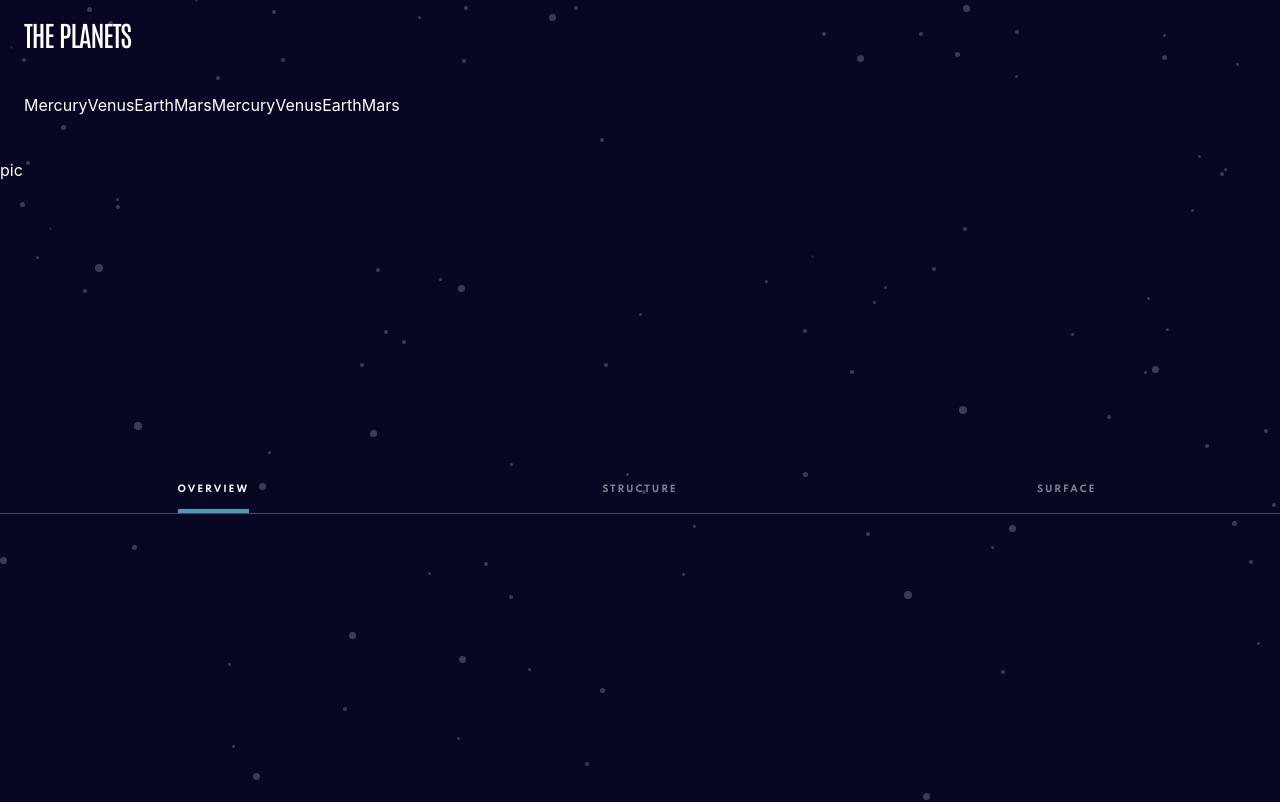
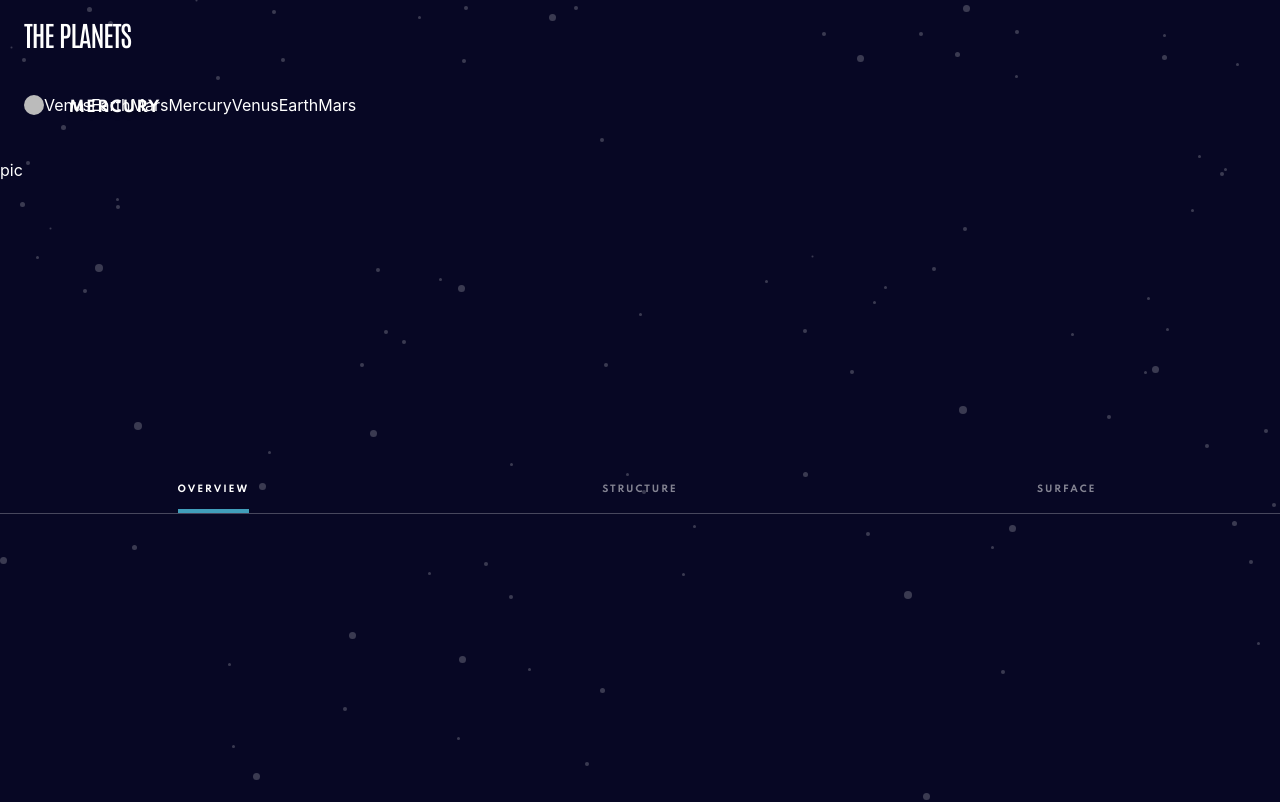
Before and after one commit to HawiCaesar/planets-site, a React (Create React App) app in the folder final-code/: page / in a window 1280 px wide. Shown: the top 802 px of the page. Built offline with nearby package versions, Linux system fonts and the light colour scheme.

Commit message:
planet menu css changes

```diff
--- a/final-code/src/App.css
+++ b/final-code/src/App.css
@@ -39,7 +39,6 @@
 
 .planet-list-item {
   height: 65px;
-  text-align: center;
 }
 
 .planet-menu-dot {
--- a/final-code/src/App.js
+++ b/final-code/src/App.js
@@ -22,8 +22,9 @@ function App() {
         {/* inner div show, probably should show or disapper on click */}
         <div className='planet-list'>
           <div className='planet-list-item'>
-            {/* <span className='planet-menu-title'>Mercury</span> */}
-            Mercury
+            <span className='planet-menu-dot'>
+              <span className='planet-menu-title'>Mercury</span>
+            </span>
             {/* <p className='planet-menu-title'></p> */}
           </div>
           <div className='planet-list-item'>Venus</div>
```
